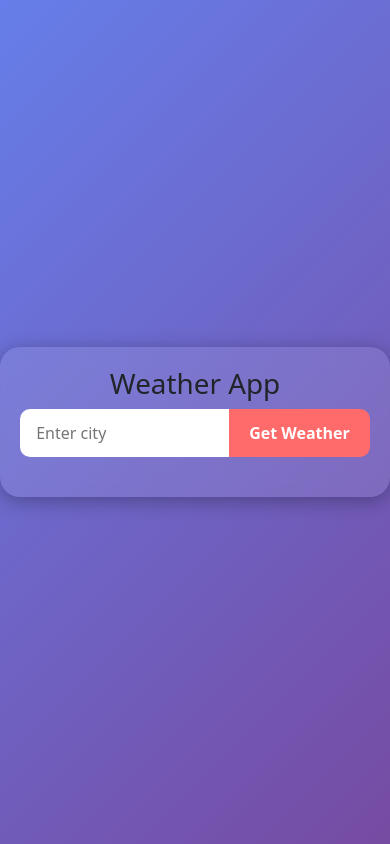
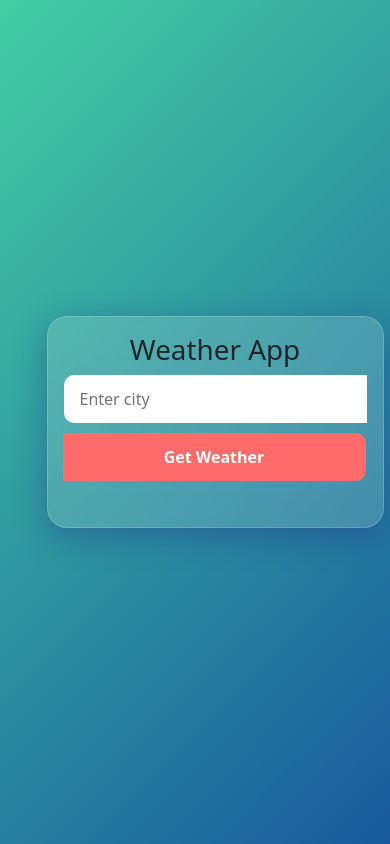
Before and after one commit to SanjayRyuzaki/demo2, a React (Create React App) app: page / in a window 390 px wide. Built offline with nearby package versions, Linux system fonts and the light colour scheme; some icons are missing.

Commit message:
Update App.css

```diff
--- a/src/App.css
+++ b/src/App.css
@@ -1,7 +1,7 @@
 body {
   margin: 0;
-  font-family: 'Segoe UI', Tahoma, Geneva, Verdana, sans-serif;
-  background: linear-gradient(135deg, #667eea, #764ba2);
+  font-family: 'Poppins', 'Segoe UI', Tahoma, Geneva, Verdana, sans-serif;
+  background: linear-gradient(135deg, #43cea2, #185a9d); /* Fancy teal to blue gradient */
   color: #fff;
   min-height: 100vh;
   display: flex;
@@ -15,10 +15,11 @@ body {
   max-width: 500px;
   margin: 40px auto;
   padding: 20px;
-  background: rgba(255, 255, 255, 0.1);
+  background: rgba(255, 255, 255, 0.15);
   border-radius: 20px;
-  backdrop-filter: blur(10px);
-  box-shadow: 0 4px 20px rgba(0, 0, 0, 0.3);
+  backdrop-filter: blur(16px);
+  box-shadow: 0 8px 32px rgba(31, 38, 135, 0.37);
+  border: 1px solid rgba(255, 255, 255, 0.18);
 }
 
 .input-group {
@@ -33,10 +34,7 @@ body {
   border: none;
   font-size: 16px;
   outline: none;
-  border-top-left-radius: 10px;
-  border-bottom-left-radius: 10px;
-  border-top-right-radius: 0;
-  border-bottom-right-radius: 0;
+  border-radius: 10px 0 0 10px;
   width: 60%;
   min-width: 200px;
 }
@@ -48,11 +46,8 @@ body {
   font-weight: bold;
   cursor: pointer;
   color: white;
-  transition: transform 0.2s ease;
-  border-top-right-radius: 10px;
-  border-bottom-right-radius: 10px;
-  border-top-left-radius: 0;
-  border-bottom-left-radius: 0;
+  transition: transform 0.2s ease, background 0.3s ease;
+  border-radius: 0 10px 10px 0;
 }
 
 .input-group button:hover {
@@ -66,6 +61,12 @@ body {
   padding: 20px;
   animation: fadeInUp 0.6s ease-out;
   color: white;
+  transition: transform 0.3s ease-in-out, box-shadow 0.3s ease-in-out;
+}
+
+.weather-info:hover {
+  transform: scale(1.02);
+  box-shadow: 0 6px 25px rgba(0, 0, 0, 0.2);
 }
 
 .weather-info img {
@@ -85,15 +86,17 @@ body {
   font-size: 16px;
 }
 
-.error-message {
-  color: #ffb3b3;
-  font-weight: bold;
-}
 .weather-info p:first-of-type {
   font-size: 20px;
   font-weight: 600;
   color: #000000;
 }
+
+.error-message {
+  color: #ffb3b3;
+  font-weight: bold;
+}
+
 @keyframes fadeInUp {
   from {
     opacity: 0;
@@ -104,3 +107,22 @@ body {
     transform: translateY(0);
   }
 }
+
+/* Responsive Design */
+@media (max-width: 600px) {
+  .App {
+    margin: 20px;
+    padding: 16px;
+  }
+
+  .input-group input,
+  .input-group button {
+    width: 100%;
+    border-radius: 10px;
+    margin-bottom: 10px;
+  }
+
+  .input-group {
+    flex-direction: column;
+  }
+}
```
